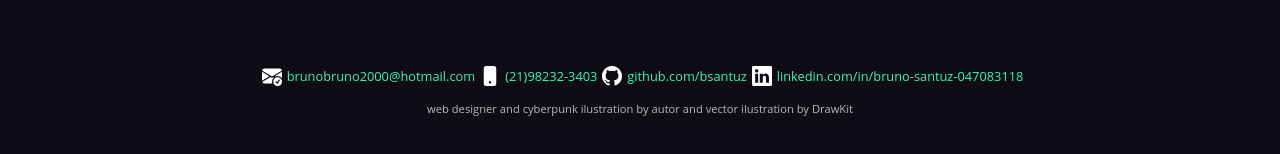
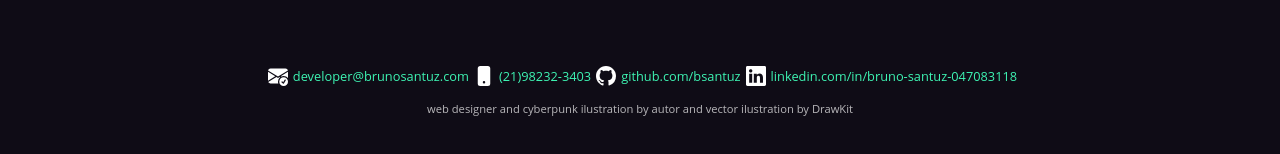
Before and after one commit to bsantuz/portfolio, a plain HTML site: page index.html in a window 1280 px wide. Shown: the part 3354-3508 px from the top of the page. Drawn offline with Linux system fonts and the light colour scheme.

Commit message:
update email

```diff
--- a/index.html
+++ b/index.html
@@ -256,7 +256,7 @@
         <div class="flex-center">
             <div id="copyEmail" class="flex-center">
                 <img src="img/icons/envelope-check-fill.svg" alt="">
-                <a href="mailto:brunobruno2000@hotmail.com">brunobruno2000@hotmail.com</a>
+                <a href="mailto:developer@brunosantuz.com">developer@brunosantuz.com</a>
             </div >
             <div id="copyTelefone" class="flex-center">
                 <img src="img/icons/phone-fill.svg" alt="">
```
